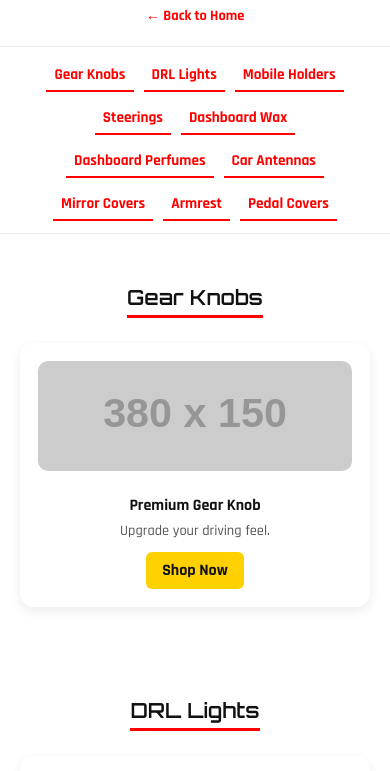
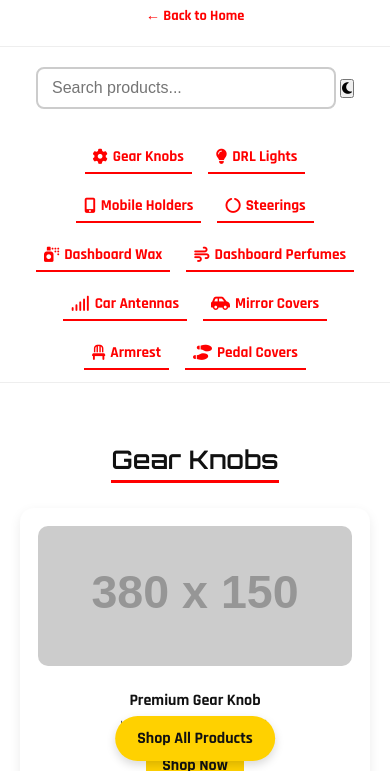
Before and after one commit to suhailj67/Mc-Accessories, a plain HTML site: page explore.html in a window 390 px wide. Shown: the part 63-834 px from the top of the page. Drawn offline with Linux system fonts and the light colour scheme; placeholder pictures from the web are drawn by us.

Commit message:
Updated site with animations, fonts, and clean design

```diff
--- a/explore.html
+++ b/explore.html
@@ -5,8 +5,8 @@
   <meta name="viewport" content="width=device-width, initial-scale=1.0" />
   <title>Explore - Mc Accessories</title>
   <link href="https://fonts.googleapis.com/css2?family=Orbitron:wght@600&family=Rajdhani:wght@500;700&display=swap" rel="stylesheet">
+  <link rel="stylesheet" href="https://cdnjs.cloudflare.com/ajax/libs/font-awesome/6.5.0/css/all.min.css">
   <style>
-    /* Global Reset */
     * { margin: 0; padding: 0; box-sizing: border-box; }
 
     body {
@@ -14,27 +14,25 @@
       background: #fff;
       color: #111;
       scroll-behavior: smooth;
+      transition: background 0.3s, color 0.3s;
     }
 
-    /* Header */
+    /* Dark Mode */
+    body.dark { background: #0a0a0a; color: #f5f5f5; }
+    body.dark header, body.dark nav { background: #111; border-color: #222; }
+    body.dark .product-card { background: #1a1a1a; }
+    body.dark .product-card:hover { background: #222; }
+
     header {
       background: #fff;
       padding: 20px;
       text-align: center;
       border-bottom: 1px solid #eee;
     }
-    header h1 {
-      font-family: "Orbitron", sans-serif;
-      margin-bottom: 8px;
-    }
-    header a {
-      color: #ff0000;
-      text-decoration: none;
-      font-weight: 700;
-      font-size: 0.9rem;
-    }
+    header h1 { font-family: "Orbitron", sans-serif; margin-bottom: 8px; }
+    header a { color: #ff0000; text-decoration: none; font-weight: 700; font-size: 0.9rem; }
 
-    /* Navigation */
+    /* Nav */
     nav {
       position: sticky;
       top: 0;
@@ -54,9 +52,11 @@
       font-size: 0.95rem;
       padding: 6px 8px;
       transition: color 0.2s, border-bottom 0.2s;
+      display: flex;
+      align-items: center;
+      gap: 5px;
     }
-    nav a.active,
-    nav a:hover {
+    nav a.active, nav a:hover {
       color: #ff0000;
       border-bottom: 2px solid #ff0000;
     }
@@ -64,8 +64,12 @@
     /* Section Headline */
     .section-headline {
       text-align: center;
-      margin: 50px 0 25px;
+      margin: 60px 0 25px;
+      opacity: 0;
+      transform: translateY(20px);
+      transition: all 0.6s ease;
     }
+    .section-headline.visible { opacity: 1; transform: translateY(0); }
     .section-headline h2 {
       font-family: "Orbitron", sans-serif;
       font-size: 1.6rem;
@@ -82,7 +86,11 @@
       padding: 0 20px 40px;
       max-width: 1100px;
       margin: 0 auto;
+      opacity: 0;
+      transform: translateY(30px);
+      transition: all 0.8s ease;
     }
+    .products.visible { opacity: 1; transform: translateY(0); }
 
     /* Product Card */
     .product-card {
@@ -112,7 +120,7 @@
     .product-card h3 { font-size: 1rem; margin: 6px 0; }
     .product-card p { font-size: 0.9rem; margin: 0 0 12px; color: #555; }
 
-    /* CTA Button */
+    /* CTA */
     .cta-btn {
       display: inline-block;
       padding: 8px 16px;
@@ -125,11 +133,54 @@
     }
     .cta-btn:hover { background: #ffcc00; }
 
-    /* Mobile */
+    /* Search */
+    .search-box {
+      text-align: center;
+      margin: 20px;
+    }
+    .search-box input {
+      padding: 10px 14px;
+      width: 300px;
+      max-width: 90%;
+      border: 2px solid #ccc;
+      border-radius: 8px;
+      font-size: 1rem;
+    }
+
+    /* Back-to-top */
+    #backToTop {
+      position: fixed;
+      bottom: 20px;
+      right: 20px;
+      background: #ff0000;
+      color: #fff;
+      border: none;
+      padding: 12px;
+      border-radius: 50%;
+      cursor: pointer;
+      display: none;
+      font-size: 18px;
+      z-index: 200;
+    }
+
+    /* Sticky CTA */
+    .sticky-cta {
+      position: fixed;
+      bottom: 20px;
+      left: 50%;
+      transform: translateX(-50%);
+      background: #ffd100;
+      padding: 12px 22px;
+      border-radius: 30px;
+      font-weight: bold;
+      color: #111;
+      text-decoration: none;
+      box-shadow: 0 4px 10px rgba(0,0,0,0.15);
+      display: none;
+      z-index: 150;
+    }
     @media(max-width:600px) {
-      nav { gap: 10px; }
-      .section-headline h2 { font-size: 1.3rem; }
-      .product-card img { height: 110px; }
+      .sticky-cta { display: block; }
     }
   </style>
 </head>
@@ -139,21 +190,27 @@
     <a href="index.html">← Back to Home</a>
   </header>
 
-  <!-- Navigation -->
+  <!-- Search -->
+  <div class="search-box">
+    <input type="text" id="searchInput" placeholder="Search products...">
+    <button onclick="toggleDarkMode()"><i class="fas fa-moon"></i></button>
+  </div>
+
+  <!-- Nav -->
   <nav>
-    <a href="#gear-knobs">Gear Knobs</a>
-    <a href="#drl-lights">DRL Lights</a>
-    <a href="#mobile-holders">Mobile Holders</a>
-    <a href="#steerings">Steerings</a>
-    <a href="#dashboard-wax">Dashboard Wax</a>
-    <a href="#dashboard-perfumes">Dashboard Perfumes</a>
-    <a href="#car-antennas">Car Antennas</a>
-    <a href="#mirror-covers">Mirror Covers</a>
-    <a href="#armrest">Armrest</a>
-    <a href="#pedal-covers">Pedal Covers</a>
+    <a href="#gear-knobs"><i class="fas fa-cog"></i> Gear Knobs</a>
+    <a href="#drl-lights"><i class="fas fa-lightbulb"></i> DRL Lights</a>
+    <a href="#mobile-holders"><i class="fas fa-mobile-alt"></i> Mobile Holders</a>
+    <a href="#steerings"><i class="fas fa-circle-notch"></i> Steerings</a>
+    <a href="#dashboard-wax"><i class="fas fa-spray-can"></i> Dashboard Wax</a>
+    <a href="#dashboard-perfumes"><i class="fas fa-wind"></i> Dashboard Perfumes</a>
+    <a href="#car-antennas"><i class="fas fa-signal"></i> Car Antennas</a>
+    <a href="#mirror-covers"><i class="fas fa-car-side"></i> Mirror Covers</a>
+    <a href="#armrest"><i class="fas fa-chair"></i> Armrest</a>
+    <a href="#pedal-covers"><i class="fas fa-shoe-prints"></i> Pedal Covers</a>
   </nav>
 
-  <!-- Sections (Example with Gear Knobs, repeat for others) -->
+  <!-- Example Section -->
   <section id="gear-knobs">
     <div class="section-headline"><h2>Gear Knobs</h2></div>
     <div class="products">
@@ -166,30 +223,31 @@
     </div>
   </section>
 
-  <section id="drl-lights">
-    <div class="section-headline"><h2>DRL Lights</h2></div>
-    <div class="products">
-      <div class="product-card">
-        <img src="https://via.placeholder.com/380x150?text=DRL+Light" alt="DRL Light">
-        <h3>LED DRL Strip</h3>
-        <p>Bright and stylish day-time running light.</p>
-        <a href="#" class="cta-btn">Shop Now</a>
-      </div>
-    </div>
-  </section>
+  <!-- Repeat for other categories -->
 
-  <!-- Repeat same pattern for other 8 categories... -->
+  <!-- Sticky CTA -->
+  <a href="#gear-knobs" class="sticky-cta">Shop All Products</a>
+
+  <!-- Back to Top -->
+  <button id="backToTop"><i class="fas fa-arrow-up"></i></button>
 
   <script>
-    // Highlight active nav link on scroll
+    // Back to Top
+    const backToTop = document.getElementById("backToTop");
+    window.addEventListener("scroll", () => {
+      backToTop.style.display = window.scrollY > 300 ? "block" : "none";
+    });
+    backToTop.onclick = () => window.scrollTo({ top: 0, behavior: "smooth" });
+
+    // Active nav on scroll
     const sections = document.querySelectorAll("section");
     const navLinks = document.querySelectorAll("nav a");
-
     window.addEventListener("scroll", () => {
       let current = "";
       sections.forEach(section => {
-        const sectionTop = section.offsetTop - 80;
-        if (scrollY >= sectionTop) current = section.getAttribute("id");
+        if (window.scrollY >= section.offsetTop - 80) {
+          current = section.id;
+        }
       });
       navLinks.forEach(link => {
         link.classList.remove("active");
@@ -198,6 +256,29 @@
         }
       });
     });
+
+    // Fade-in on scroll
+    const observer = new IntersectionObserver(entries => {
+      entries.forEach(entry => {
+        if (entry.isIntersecting) entry.target.classList.add("visible");
+      });
+    }, { threshold: 0.1 });
+    document.querySelectorAll(".section-headline, .products").forEach(el => observer.observe(el));
+
+    // Search Filter
+    const searchInput = document.getElementById("searchInput");
+    searchInput.addEventListener("keyup", () => {
+      const filter = searchInput.value.toLowerCase();
+      document.querySelectorAll(".product-card").forEach(card => {
+        const text = card.innerText.toLowerCase();
+        card.style.display = text.includes(filter) ? "block" : "none";
+      });
+    });
+
+    // Dark Mode
+    function toggleDarkMode() {
+      document.body.classList.toggle("dark");
+    }
   </script>
 </body>
 </html>
```
